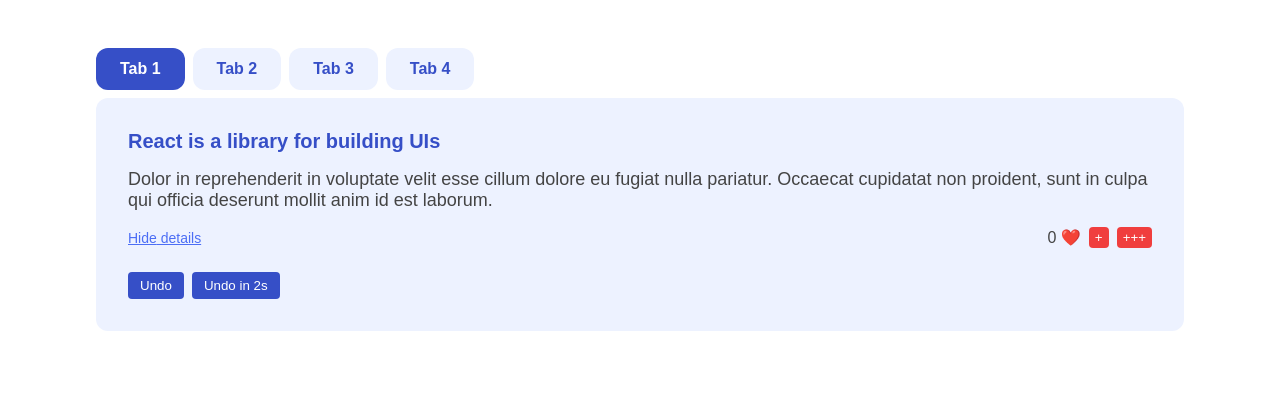
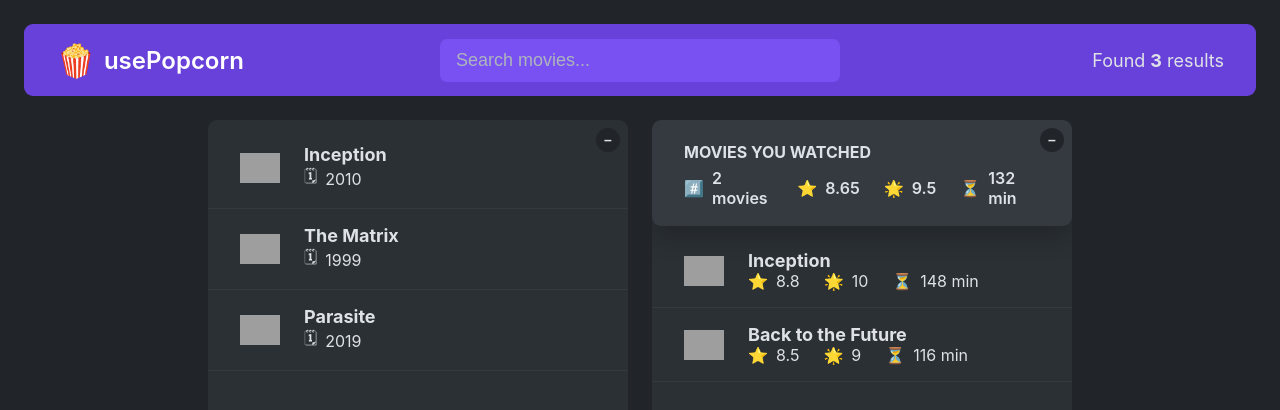
Before and after one commit to neoayus/react-intermediate, a React (Vite) app: page / in a window 1280 px wide. Shown: the top 410 px of the page. Built offline with nearby package versions, Linux system fonts and the light colour scheme; grey boxes are pictures that could not be loaded.

Commit message:
chore: make another coopy of usePopcorn to understand react logic (how not to fetch data in react

```diff
--- a/src/01-usePopcorn/Index.jsx
+++ b/src/01-usePopcorn/ReactApp.jsx
@@ -51,7 +51,7 @@
 const average = (arr) =>
   arr.reduce((acc, cur, i, arr) => acc + cur / arr.length, 0);
 
-export default function Index() {
+export default function ReactApp() {
   const [movies, setMovies] = useState(tempMovieData);
   const [watched, setWatched] = useState(tempWatchedData);
   return (
--- /dev/null
+++ b/src/01-usePopcorn/ReactAppV2.jsx
@@ -0,0 +1,239 @@
+import './Index.css'
+import { useState } from "react";
+
+const tempMovieData = [
+  {
+    imdbID: "tt1375666",
+    Title: "Inception",
+    Year: "2010",
+    Poster:
+      "https://m.media-amazon.com/images/M/MV5BMjAxMzY3NjcxNF5BMl5BanBnXkFtZTcwNTI5OTM0Mw@@._V1_SX300.jpg",
+  },
+  {
+    imdbID: "tt0133093",
+    Title: "The Matrix",
+    Year: "1999",
+    Poster:
+      "https://m.media-amazon.com/images/M/MV5BNzQzOTk3OTAtNDQ0Zi00ZTVkLWI0MTEtMDllZjNkYzNjNTc4L2ltYWdlXkEyXkFqcGdeQXVyNjU0OTQ0OTY@._V1_SX300.jpg",
+  },
+  {
+    imdbID: "tt6751668",
+    Title: "Parasite",
+    Year: "2019",
+    Poster:
+      "https://m.media-amazon.com/images/M/MV5BYWZjMjk3ZTItODQ2ZC00NTY5LWE0ZDYtZTI3MjcwN2Q5NTVkXkEyXkFqcGdeQXVyODk4OTc3MTY@._V1_SX300.jpg",
+  },
+];
+
+const tempWatchedData = [
+  {
+    imdbID: "tt1375666",
+    Title: "Inception",
+    Year: "2010",
+    Poster:
+      "https://m.media-amazon.com/images/M/MV5BMjAxMzY3NjcxNF5BMl5BanBnXkFtZTcwNTI5OTM0Mw@@._V1_SX300.jpg",
+    runtime: 148,
+    imdbRating: 8.8,
+    userRating: 10,
+  },
+  {
+    imdbID: "tt0088763",
+    Title: "Back to the Future",
+    Year: "1985",
+    Poster:
+      "https://m.media-amazon.com/images/M/MV5BZmU0M2Y1OGUtZjIxNi00ZjBkLTg1MjgtOWIyNThiZWIwYjRiXkEyXkFqcGdeQXVyMTQxNzMzNDI@._V1_SX300.jpg",
+    runtime: 116,
+    imdbRating: 8.5,
+    userRating: 9,
+  },
+];
+
+const average = (arr) =>
+  arr.reduce((acc, cur, i, arr) => acc + cur / arr.length, 0);
+
+export default function ReactAppV2() {
+  const [movies, setMovies] = useState(tempMovieData);
+  const [watched, setWatched] = useState(tempWatchedData);
+  return (
+    <>
+      <Navbar>
+        <Search />
+        <NumResults movies={movies}/>
+      </Navbar>
+      <Main>
+        <Box>
+          <MovieList movies={movies}/>
+        </Box>
+        <Box>
+           <WatchedSummary watched={watched}/>
+           <WatchedMovieList watched={watched}/>
+        </Box>
+      </Main>
+    </>
+  );
+}
+
+function Logo(){
+  return(
+    <div className="logo">
+      <span role="img">🍿</span>
+      <h1>usePopcorn</h1>
+    </div>
+  )
+}
+function Search(){
+  const [query, setQuery] = useState("");
+  return(
+    <input
+      className="search"
+      type="text"
+      placeholder="Search movies..."
+      value={query}
+      onChange={(e) => setQuery(e.target.value)}
+    />
+  )
+}
+function NumResults({movies}){
+  return(
+    <p className="num-results">
+      Found <strong>{movies.length}</strong> results
+    </p>
+  )
+}
+
+function Navbar({children}){
+  return(
+    <nav className="nav-bar">
+      <Logo />
+      {children}
+    </nav>
+  )
+}
+
+function Main({children}){
+  return(
+    <main className="main">
+      {children}
+    </main>
+  )
+}
+
+function Box({children}){
+  const [isOpen, setIsOpen] = useState(true);
+  return(
+    <div className="box">
+      <button
+        className="btn-toggle"
+        onClick={() => setIsOpen((open) => !open)}
+      >
+        {isOpen ? "–" : "+"}
+      </button>
+      {isOpen && children}
+    </div>
+  )
+}
+
+// function WatchedBox(){
+//   const [isOpen2, setIsOpen2] = useState(true);
+//   return(
+//     <div className="box">
+//       <button
+//         className="btn-toggle"
+//         onClick={() => setIsOpen2((open) => !open)}
+//       >
+//         {isOpen2 ? "–" : "+"}
+//       </button>
+//       {isOpen2 && (
+//         <>
+//           <WatchedSummary watched={watched}/>
+//           <WatchedMovieList watched={watched}/>
+//         </>
+//       )}
+//     </div>
+//   )
+// }
+
+function MovieList({movies}){
+  return(
+    <ul className="list">
+      {movies?.map((movie) => (
+        <Movie key={movie.imdbID} movie={movie}/>
+      ))}
+    </ul>
+  )
+}
+
+function Movie({movie}){
+  return(
+    <li >
+      <img src={movie.Poster} alt={`${movie.Title} poster`} />
+      <h3>{movie.Title}</h3>
+      <div>
+        <p>
+          <span>🗓</span>
+          <span>{movie.Year}</span>
+        </p>
+      </div>
+    </li>
+  )
+}
+
+function WatchedSummary({watched}){
+  const avgImdbRating = average(watched.map((movie) => movie.imdbRating));
+  const avgUserRating = average(watched.map((movie) => movie.userRating));
+  const avgRuntime = average(watched.map((movie) => movie.runtime));
+  return(
+    <div className="summary">
+      <h2>Movies you watched</h2>
+      <div>
+        <p>
+          <span>#️⃣</span>
+          <span>{watched.length} movies</span>
+        </p>
+        <p>
+          <span>⭐️</span>
+          <span>{avgImdbRating}</span>
+        </p>
+        <p>
+          <span>🌟</span>
+          <span>{avgUserRating}</span>
+        </p>
+        <p>
+          <span>⏳</span>
+          <span>{avgRuntime} min</span>
+        </p>
+      </div>
+    </div>
+  )
+}
+
+function WatchedMovieList({watched}){
+  return(
+    <ul className="list">
+      {watched.map((movie) => ( <WatchedMovie key={movie.imdbID} movie={movie}/> ))}
+    </ul>
+  )
+}
+
+function WatchedMovie({movie}){
+  return(
+    <li>
+      <img src={movie.Poster} alt={`${movie.Title} poster`} />
+      <h3>{movie.Title}</h3>
+      <div>
+        <p>
+          <span>⭐️</span>
+          <span>{movie.imdbRating}</span>
+        </p>
+        <p>
+          <span>🌟</span>
+          <span>{movie.userRating}</span>
+        </p>
+        <p>
+          <span>⏳</span>
+          <span>{movie.runtime} min</span>
+        </p>
+      </div>
+    </li>
+  )
+}
--- a/src/App.jsx
+++ b/src/App.jsx
@@ -1,9 +1,10 @@
-import ReactApp from './02-how-react-wroks-bts/ReactApp.jsx'
+// import ReactApp from './02-how-react-wroks-bts/ReactApp.jsx'
+import ReactAppV2 from './01-usePopcorn/ReactAppV2.jsx'
 
 function App() {
   return (
     <>
-      <ReactApp />
+      <ReactAppV2 />
     </>
   )
 }
```
